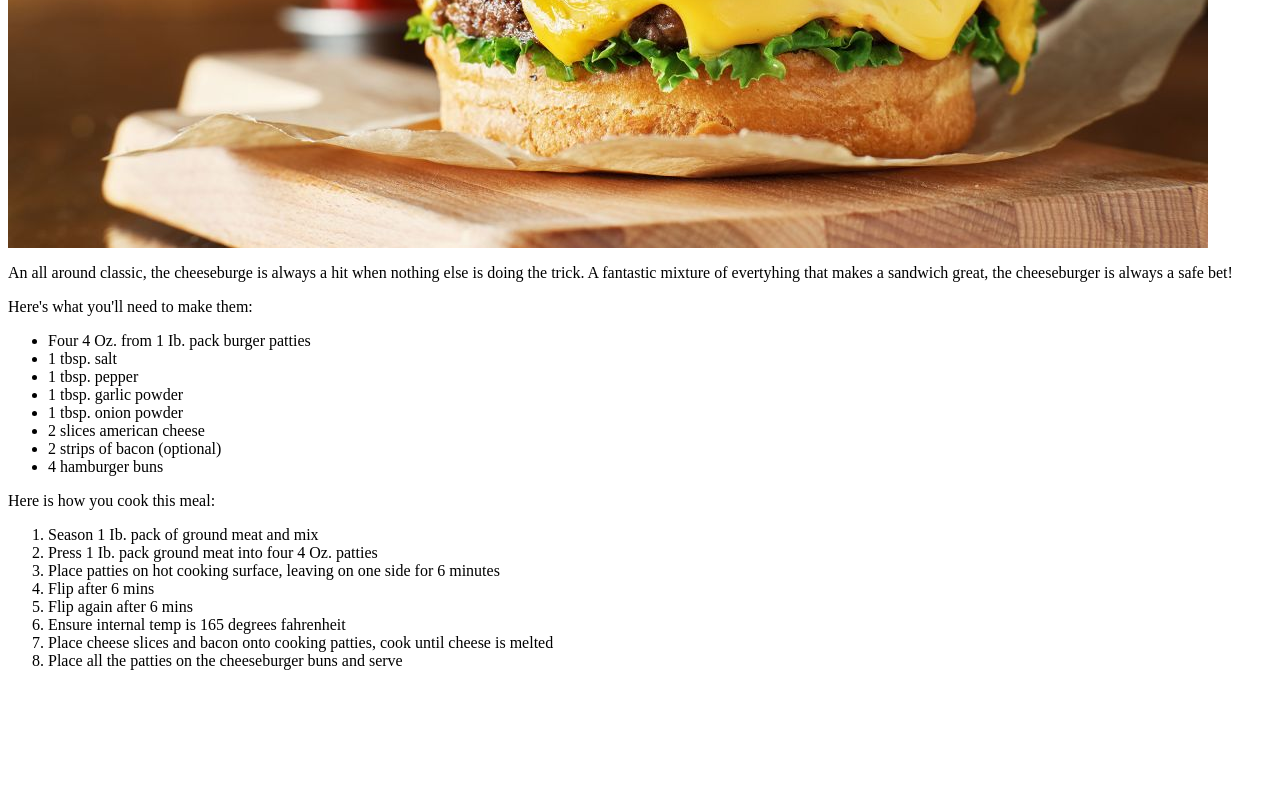
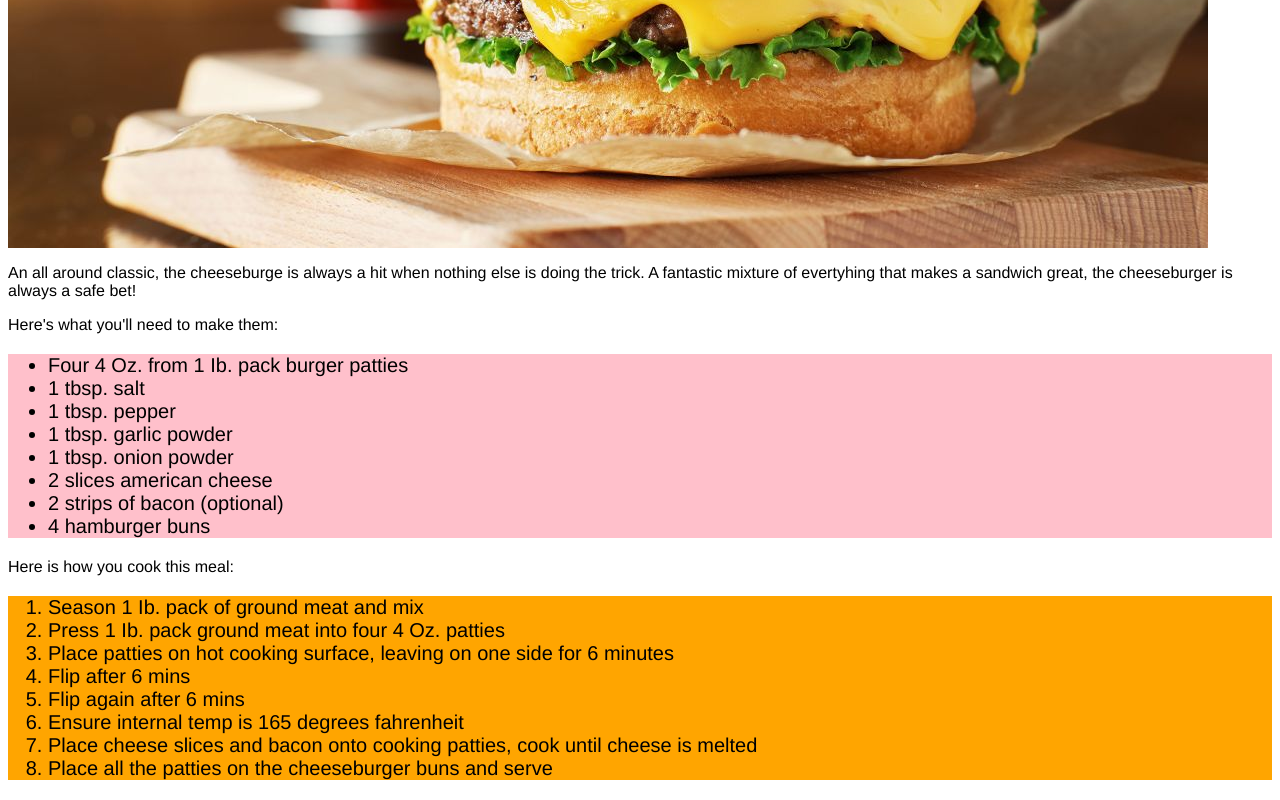
Before and after one commit to brandonb528/odin-recipes1, a plain HTML site: page recipes/cheeseburgers.html in a window 1280 px wide. Shown: the part 493-1293 px from the top of the page. Before the commit the page ends 1179 px from the top, so only its background shows below. Drawn offline with Linux system fonts and the light colour scheme.

Commit message:
Add style.css and styles to recipes

```diff
--- a/recipes/cheeseburgers.html
+++ b/recipes/cheeseburgers.html
@@ -1,9 +1,11 @@
+<link href="../style.css" rel="stylesheet">
+
 <h1>Cheeseburgers</h1>
 <img src="../images/cheeseburger.jpg">
 <p>An all around classic, the cheeseburge is always a hit when nothing else is doing the trick. A fantastic mixture of evertyhing that makes a sandwich great, the cheeseburger is always a safe bet!</p>
 
 <p>Here's what you'll need to make them: </p>
-<ul>
+<ul class="font-class1" id="ingredients">
     <li> Four 4 Oz. from 1 Ib. pack burger patties</li>
     <li> 1 tbsp. salt</li>
     <li> 1 tbsp. pepper</li>
@@ -15,7 +17,7 @@
 </ul>
 
 <p>Here is how you cook this meal: </p>
-<ol>
+<ol class="font-class1" id="instructions">
     <li> Season 1 Ib. pack of ground meat and mix</li>
     <li> Press 1 Ib. pack ground meat into four 4 Oz. patties</li>
     <li> Place patties on hot cooking surface, leaving on one side for 6 minutes</li>
--- /dev/null
+++ b/style.css
@@ -0,0 +1,19 @@
+body, body * {
+    font-family: Helvetica, sans-serif, "Times New Roman" !important;
+}
+
+.font-class1 {
+    font-size: 20px;
+}
+
+.link-style {
+    margin: 20px;
+}
+
+#ingredients {
+    background-color: pink;
+}
+
+#instructions {
+    background-color: orange;
+}
```
Also changed, not shown: index.html (+1 -0 lines), recipes/pot_roast.html (+4 -2 lines), recipes/spaghetti.html (+4 -2 lines).
